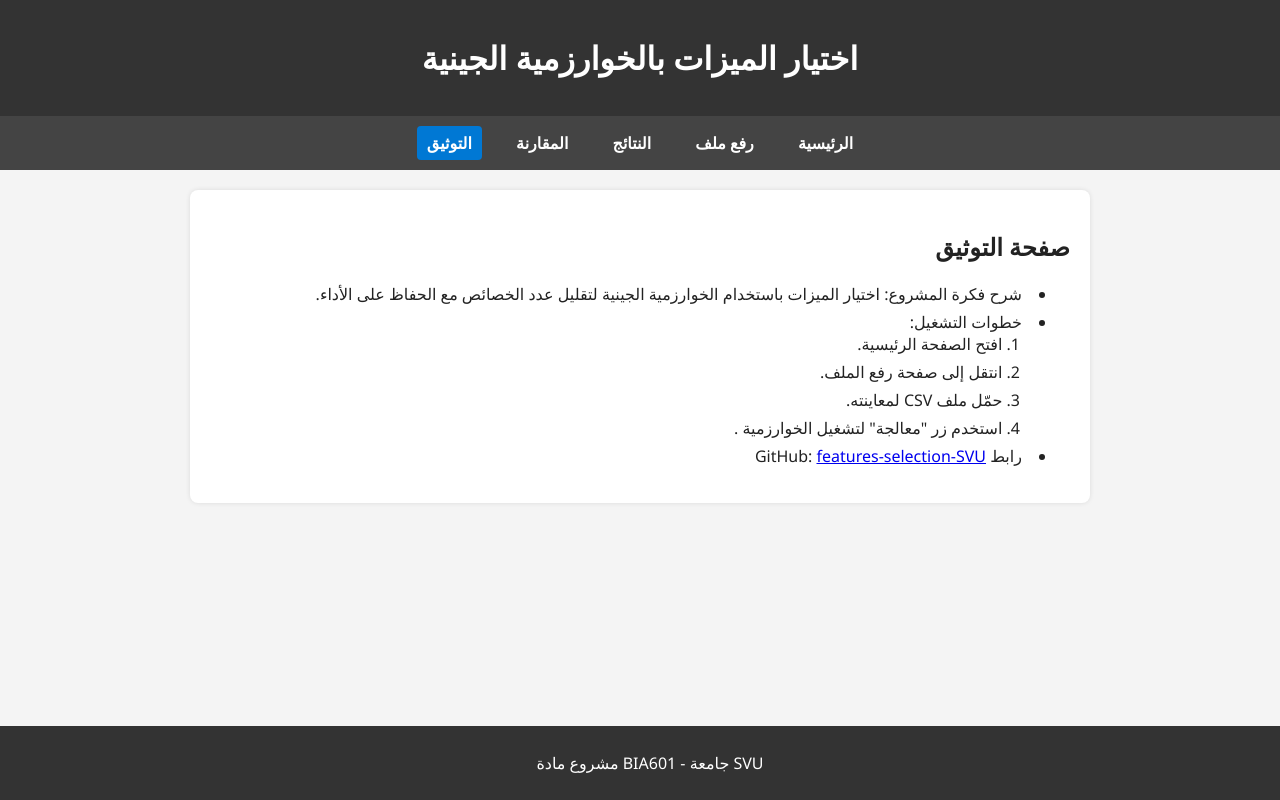
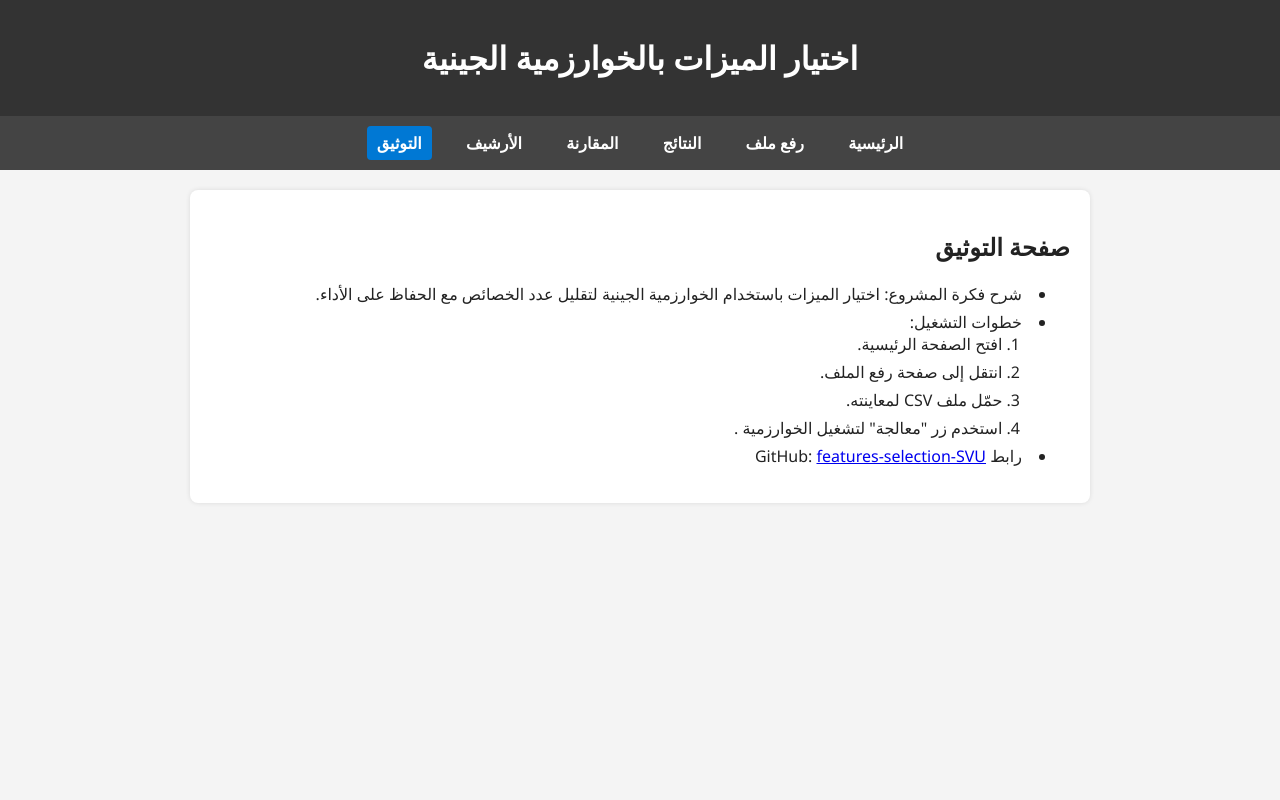
Before and after one commit to Mo2370mo/features-selection-SVU, a Flask app: page /docs in a window 1280 px wide. Run offline with Flask 3, Linux system fonts and the light colour scheme.

Commit message:
Add archive link and comment out footer in base.html
Added a navigation link to the archive (الأرشيف) page and commented out the footer section in the base template.

```diff
--- a/templates/base.html
+++ b/templates/base.html
@@ -25,6 +25,9 @@
   <a href="{{ url_for('compare') }}"
      class="{% if request.endpoint == 'compare' %}active{% endif %}">المقارنة</a>
 
+       <a href="{{ url_for('history') }}"
+     class="{% if request.endpoint == 'history' %}active{% endif %}">الأرشيف</a>
+
   <a href="{{ url_for('docs') }}"
      class="{% if request.endpoint == 'docs' %}active{% endif %}">التوثيق</a>
   </nav>
@@ -42,9 +45,9 @@
         {% endwith %}
         {% block content %}{% endblock %}
     </main>
-    <footer>
+    <!-- <footer>
         <p>مشروع مادة BIA601 - جامعة SVU</p>
-    </footer>
+    </footer> -->
 
 <script src="{{ url_for('static', filename='scripts.js') }}"></script>
 </body>
```
